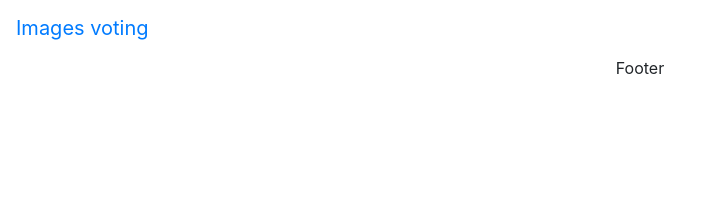
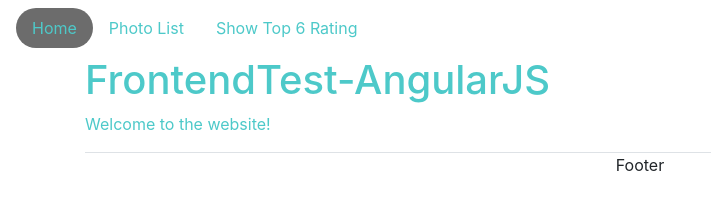
Before and after one commit to softdevelop/Test-angular1, a website: page index.html in a window 1280 px wide. Shown: the whole page, without its empty margins (0-711 px from the left). Drawn offline with nearby package versions, Linux system fonts and the light colour scheme; files that its build step writes are made by us from their sources.

Commit message:
update style, nav, create tabs

```diff
--- a/index.html
+++ b/index.html
@@ -14,12 +14,33 @@
   <body ng-app="myAngularApp" ng-controller="appController">
     <!-- Navigation -->
     <header class="navbar navbar-inverse navbar-fixed-top">
-      <a class="navbar-brand" href="#">Images voting</a>
+      <ul class="nav nav-pills nav-stacked">
+        <li ng-class="{ active: isSet(1) }">
+          <a href ng-click="setTab(1)" class="nav-link">Home</a>
+        </li>
+        <li ng-class="{ active: isSet(2) }">
+          <a href ng-click="setTab(2)" class="nav-link">Photo List</a>
+        </li>
+        <li ng-class="{ active: isSet(3) }">
+          <a href ng-click="setTab(3)" class="nav-link">Show Top 6 Rating</a>
+        </li>
+      </ul>
     </header>
 
     <!-- Pictures -->
     <section class="container">
-
+      <div class="nav-tabs">
+        <div ng-show="isSet(1)">
+          <h1>FrontendTest-AngularJS</h1>
+          <p>Welcome to the website!</p>
+        </div>
+        <div ng-show="isSet(2)">
+            <h1>Photo List</h1>
+        </div>
+          <div ng-show="isSet(3)">
+            <h1>Top 6 Rating</h1>
+        </div>
+      </div>
     </section>
 
     <footer class="footer text-center">
--- a/scripts/controllers.js
+++ b/scripts/controllers.js
@@ -1,4 +1,12 @@
 // Define controller and the objects need to reference.
 myAngularApp.controller('appController', function ($scope) {
+	$scope.tab = 1;
 
+    $scope.setTab = function(newTab){
+      $scope.tab = newTab;
+    };
+
+    $scope.isSet = function(tabNum){
+      return $scope.tab === tabNum;
+    };
 });
--- a/stylesheets/scss/_mystyles.scss
+++ b/stylesheets/scss/_mystyles.scss
@@ -1,3 +1,15 @@
 body{
 
 }
+
+/* text color */
+h1, p, a {
+  color: #4DC9C9 !important;
+}
+
+/* nav link color */
+.nav-pills > li.active > a {
+  background-color: #6C6C6C !important;
+  border-color: #6C6C6C !important;
+  border-radius: 25px;
+}
```
Also changed, not shown: 1 other file.
